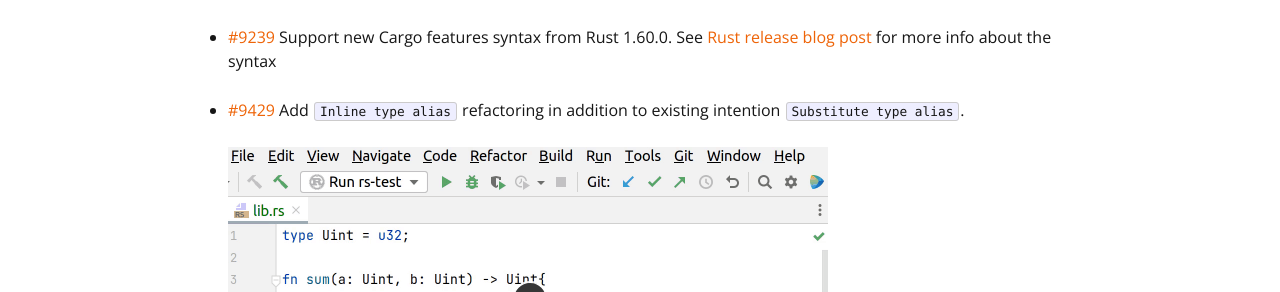
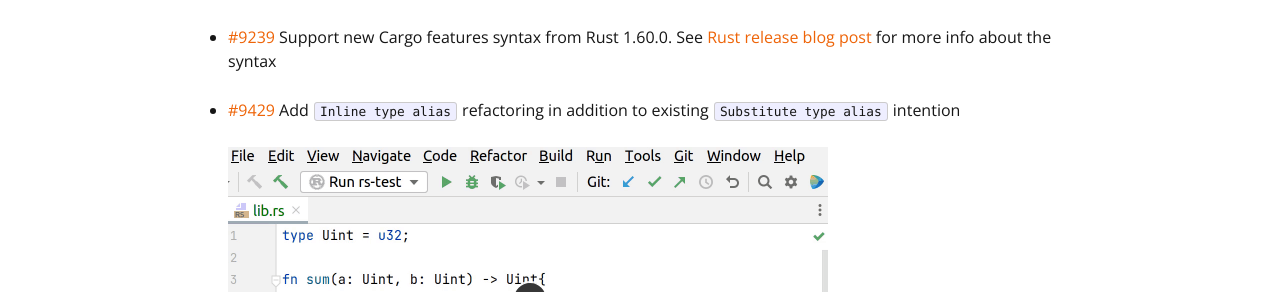
Before and after one commit to intellij-rust/intellij-rust.github.io, a Jekyll site: the page built from _posts/2022-10-24-changelog-181.markdown, in a window 1280 px wide and 900 px high, scrolled down 469 px. Shown: the part 161-453 px from the top of the window. Built offline with Jekyll 4.4.1, drawn with Linux system fonts in a browser that asks for light colours; nearby versions of some CDN libraries; some web fonts are replaced.

Commit message:
Minot fixes

```diff
--- a/_posts/2022-10-24-changelog-181.markdown
+++ b/_posts/2022-10-24-changelog-181.markdown
@@ -26,7 +26,7 @@ date: 2022-10-24 13:00:00 +0300
 * [#9239] Support new Cargo features syntax from Rust 1.60.0. See [Rust release blog post] for more info about the
   syntax
 
-* [#9429] Add `Inline type alias` refactoring in addition to existing intention `Substitute type alias`.
+* [#9429] Add `Inline type alias` refactoring in addition to existing `Substitute type alias` intention
 
   {% include gif-img.html path="/assets/posts/changelog-181/inline" w="600px" %}
 
```
Also changed, not shown: other parts of _posts/2022-10-24-changelog-181.markdown (+1 -1 lines).
